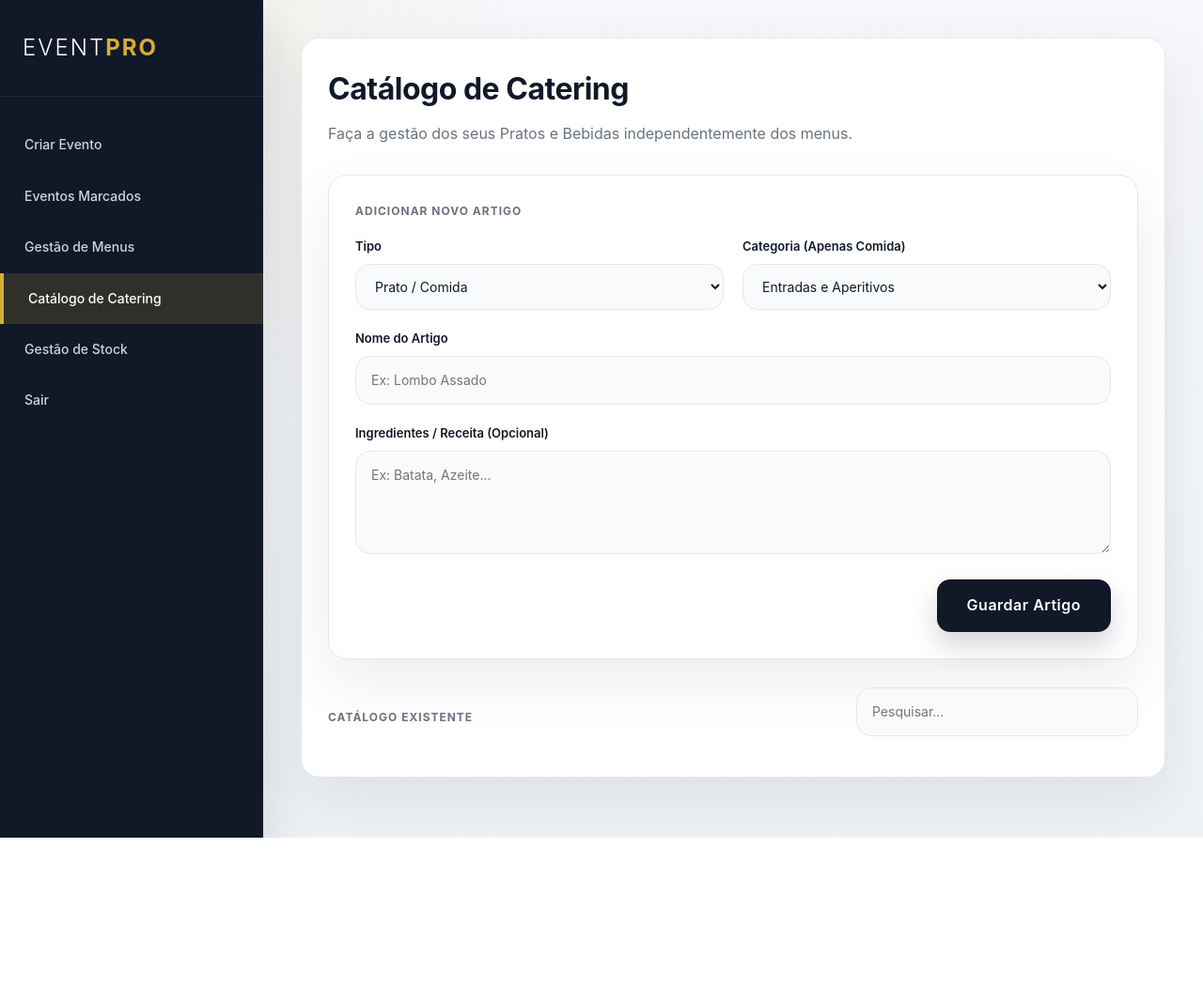
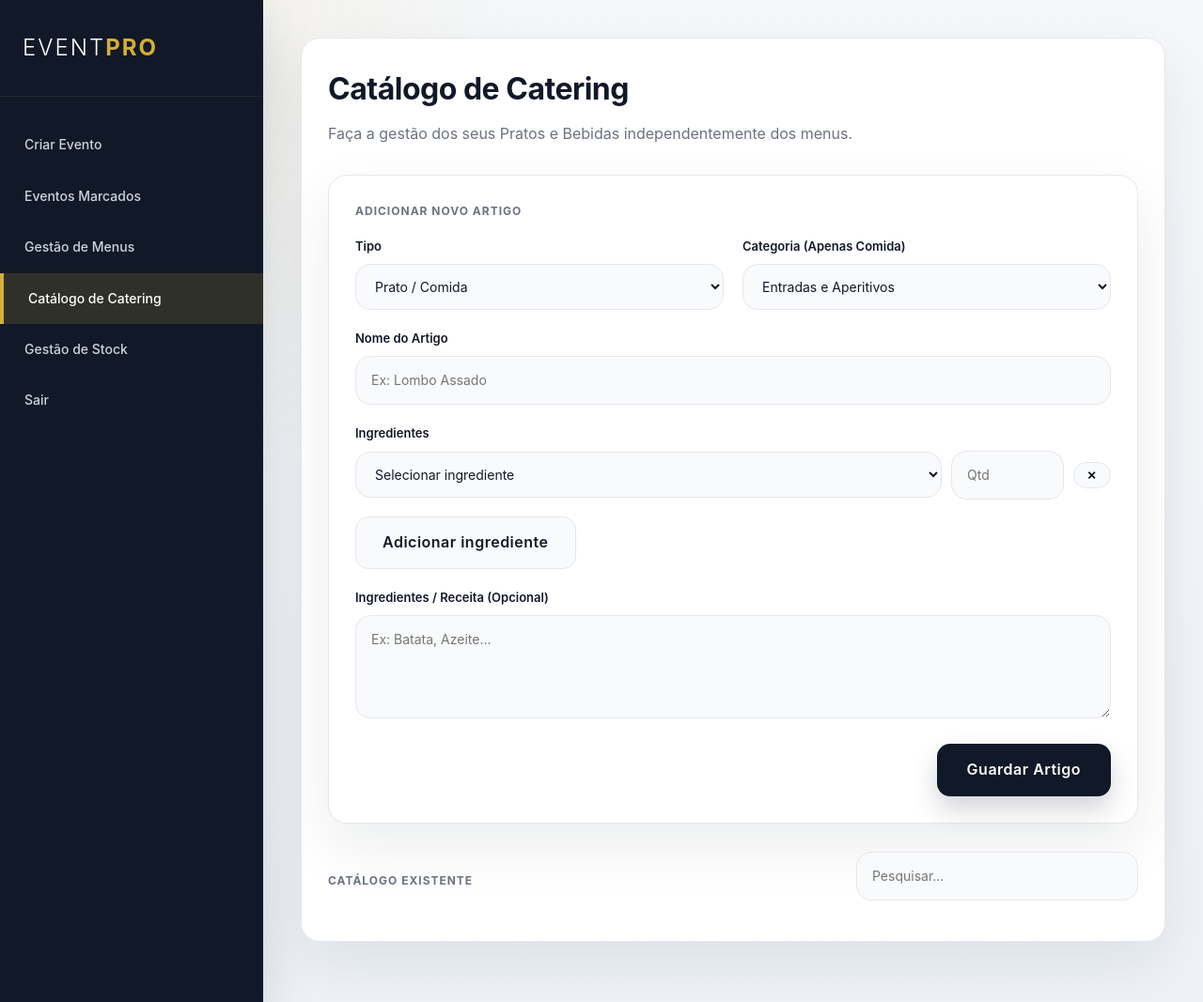
Before and after one commit to irisbiague/projeto_bd_, a Flask app: page /manage-dishes in a window 1280 px wide. Shown: the whole page at 94% size. Before the commit the page ends 892 px from the top, so only its background shows below. Run offline with Flask 3, Linux system fonts and the light colour scheme; the visitor is signed in with stand-in values (Sample User, id 1); data that the repository does not hold is empty.

Commit message:
correção da criação de pratos e bebidas
Ja se pode colocar os ingredientes no template, mas os ingredientes ainda não estão a ficar associados ao prato na BD

```diff
--- a/front-eventos/app.py
+++ b/front-eventos/app.py
@@ -8,7 +8,7 @@ from db.database import SQL_SERVER_CONFIG, set_db_config, get_db, fetch_all, clo
 from db.eventos import get_events, get_event_by_id, get_tipos_evento, get_servicos, get_empregados, save_evento, delete_evento as db_delete_evento, get_event_inventory
 from db.menus import (
     get_menus, get_menu_by_id, save_menu, delete_menu as db_delete_menu, categorias_catering,
-    get_todos_pratos, get_todas_bebidas, save_prato, save_bebida, delete_prato as db_delete_prato, delete_bebida as db_delete_bebida,
+    get_todos_pratos, get_todas_bebidas, get_ingredientes, save_prato, save_bebida, delete_prato as db_delete_prato, delete_bebida as db_delete_bebida,
     map_categoria_bd
 )
 from db.stock import get_stock_items, get_stock_item, save_stock_item, add_lote_item, stock_lotes
@@ -284,7 +284,7 @@ def manage_menus():
 @app.route('/manage-dishes', methods=['GET', 'POST'])
 def manage_dishes():
     message = None
-    form = {'id': '', 'tipo': 'prato', 'categoria': 'entradas', 'nome': '', 'receita': ''}
+    form = {'id': '', 'tipo': 'prato', 'categoria': 'entradas', 'nome': '', 'receita': '', 'ingredientes': []}
 
     if request.method == 'POST':
         form['id'] = request.form.get('id', '').strip()
@@ -293,14 +293,27 @@ def manage_dishes():
         form['nome'] = request.form.get('nome', '').strip()
         form['receita'] = request.form.get('receita', '').strip()
 
+        ingredient_ids = request.form.getlist('ingrediente_id')
+        ingredient_quantities = request.form.getlist('ingrediente_quantidade')
+        ingredientes = []
+        max_rows = max(len(ingredient_ids), len(ingredient_quantities))
+        for idx in range(max_rows):
+            ing_id = ingredient_ids[idx].strip() if idx < len(ingredient_ids) else ''
+            qty = ingredient_quantities[idx].strip() if idx < len(ingredient_quantities) else ''
+            if not ing_id or not qty:
+                continue
+            ingredientes.append({'id': ing_id, 'quantidade': qty})
+
+        form['ingredientes'] = ingredientes
+
         if not form['nome']:
             message = 'Por favor, indique um nome para o prato ou bebida.'
         else:
             db = get_db()
             if form['tipo'] == 'bebida':
-                save_bebida(db, form['id'], form['nome'], form['receita'])
+                save_bebida(db, form['id'], form['nome'], form['receita'], ingredientes)
             else:
-                save_prato(db, form['id'], form['nome'], form['receita'], form['categoria'])
+                save_prato(db, form['id'], form['nome'], form['receita'], form['categoria'], ingredientes)
             return redirect(url_for('manage_dishes', success=1))
 
     if request.args.get('success'):
@@ -308,6 +321,7 @@ def manage_dishes():
 
     pratos = get_todos_pratos()
     bebidas = get_todas_bebidas()
+    ingredients = get_ingredientes()
 
     pratos_por_categoria = {}
     for p in pratos:
@@ -321,7 +335,8 @@ def manage_dishes():
         form=form,
         categorias_catering=categorias_catering,
         pratos_por_categoria=pratos_por_categoria,
-        bebidas=bebidas
+        bebidas=bebidas,
+        ingredients=ingredients
     )
 
 
--- a/front-eventos/db/menus.py
+++ b/front-eventos/db/menus.py
@@ -136,19 +136,102 @@ def get_todas_bebidas():
     ''')
     return fetch_all(cursor)
 
-def save_prato(db, prato_id, nome, receita, categoria):
+
+def get_ingredientes():
+    db = get_db()
+    cursor = db.execute('''
+        SELECT id_ingrediente, nome, unidade
+        FROM DDL.Ingrediente
+        WHERE isdeleted = 0
+        ORDER BY nome
+    ''')
+    return fetch_all(cursor)
+
+
+def _normalize_ingredientes(ingredientes):
+    normalized = {}
+    if isinstance(ingredientes, str):
+        values = [value.strip() for value in ingredientes.split(',') if value.strip()]
+        for value in values:
+            if not value.isdigit():
+                continue
+            ingrediente_id = int(value)
+            normalized[ingrediente_id] = normalized.get(ingrediente_id, 0) + 1
+
+    elif isinstance(ingredientes, list):
+        for item in ingredientes:
+            if not item:
+                continue
+
+            if isinstance(item, dict):
+                raw_id = item.get('id') or item.get('id_ingrediente') or item.get('ingrediente_id')
+                raw_qty = item.get('quantidade') or item.get('quantidade_necessaria')
+            elif isinstance(item, (list, tuple)) and len(item) >= 2:
+                raw_id, raw_qty = item[0], item[1]
+            else:
+                continue
+
+            if raw_id is None or raw_qty is None:
+                continue
+
+            ingrediente_id = str(raw_id).strip()
+            quantidade = str(raw_qty).strip()
+            if not ingrediente_id.isdigit() or not quantidade.isdigit():
+                continue
+
+            ingrediente_id = int(ingrediente_id)
+            quantidade = int(quantidade)
+            if quantidade <= 0:
+                continue
+
+            normalized[ingrediente_id] = normalized.get(ingrediente_id, 0) + quantidade
+
+    return [{'id': ingrediente_id, 'quantidade': quantidade} for ingrediente_id, quantidade in normalized.items()]
+
+
+def save_prato(db, prato_id, nome, receita, categoria, ingredientes=None):
     tp_id = get_or_create_tipo_prato(db, categoria)
     if prato_id and prato_id.isdigit():
         db.execute('UPDATE DDL.Prato SET nome = ?, receita = ?, id_tipo_prato = ? WHERE id_prato = ?', (nome, receita, tp_id, int(prato_id)))
+        prato_id = int(prato_id)
     else:
         db.execute('INSERT INTO DDL.Prato (id_tipo_prato, nome, receita) VALUES (?, ?, ?)', (tp_id, nome, receita))
+        db.commit()
+        cursor = db.execute('SELECT @@IDENTITY AS id')
+        prato_id = fetch_one(cursor)['id']
+
+    if ingredientes is not None:
+        db.execute('UPDATE DDL.Constituicao_Prato SET isdeleted = 1 WHERE id_prato = ?', (prato_id,))
+        normalized_ingredientes = _normalize_ingredientes(ingredientes)
+        for item in normalized_ingredientes:
+            db.execute(
+                'INSERT INTO DDL.Constituicao_Prato (id_prato, id_ingrediente, quantidade) VALUES (?, ?, ?)',
+                (prato_id, item['id'], item['quantidade'])
+            )
+
     db.commit()
 
-def save_bebida(db, bebida_id, nome, receita):
+
+def save_bebida(db, bebida_id, nome, receita, ingredientes=None):
     if bebida_id and bebida_id.isdigit():
         db.execute('UPDATE DDL.Bebida SET nome = ?, receita = ? WHERE id_bebida = ?', (nome, receita, int(bebida_id)))
+        bebida_id = int(bebida_id)
     else:
         db.execute('INSERT INTO DDL.Bebida (nome, receita) VALUES (?, ?)', (nome, receita))
+        db.commit()
+        cursor = db.execute('SELECT @@IDENTITY AS id')
+        bebida_id = fetch_one(cursor)['id']
+
+    if ingredientes is not None:
+        db.execute('UPDATE DDL.Constituicao_Bebida SET isdeleted = 1 WHERE id_bebida = ?', (bebida_id,))
+        for item in ingredientes:
+            if not item.get('id') or not item.get('quantidade'):
+                continue
+            db.execute(
+                'INSERT INTO DDL.Constituicao_Bebida (id_bebida, id_ingrediente, quantidade) VALUES (?, ?, ?)',
+                (bebida_id, int(item['id']), int(item['quantidade']))
+            )
+
     db.commit()
 
 def delete_prato(db, prato_id):
--- a/front-eventos/templates/manage_dishes.html
+++ b/front-eventos/templates/manage_dishes.html
@@ -33,6 +33,37 @@
           <div style="grid-column: 1 / -1;">
             <label class="input-label">Nome do Artigo</label>
             <input class="input-field" name="nome" type="text" placeholder="Ex: Lombo Assado" value="{{ form.nome|default('') }}" />
+          </div>
+          <div style="grid-column: 1 / -1;">
+            <label class="input-label">Ingredientes</label>
+            <div id="ingredientsContainer">
+              {% if form.ingredientes %}
+                {% for ing in form.ingredientes %}
+                  <div class="ingredient-row" style="display:grid;grid-template-columns:1fr 120px 40px;gap:10px;margin-bottom:10px;align-items:center;">
+                    <select class="input-field" name="ingrediente_id">
+                      <option value="">Selecionar ingrediente</option>
+                      {% for ingredient in ingredients %}
+                        <option value="{{ ingredient.id_ingrediente }}" {% if ing.id == ingredient.id_ingrediente|string %}selected{% endif %}>{{ ingredient.nome }}{% if ingredient.unidade %} ({{ ingredient.unidade }}){% endif %}</option>
+                      {% endfor %}
+                    </select>
+                    <input class="input-field" type="number" min="1" name="ingrediente_quantidade" placeholder="Qtd" value="{{ ing.quantidade|default('') }}" />
+                    <button type="button" onclick="removeIngredientRow(this)" class="button-secondary" style="padding:0 10px;">×</button>
+                  </div>
+                {% endfor %}
+              {% else %}
+                <div class="ingredient-row" style="display:grid;grid-template-columns:1fr 120px 40px;gap:10px;margin-bottom:10px;align-items:center;">
+                  <select class="input-field" name="ingrediente_id">
+                    <option value="">Selecionar ingrediente</option>
+                    {% for ingredient in ingredients %}
+                      <option value="{{ ingredient.id_ingrediente }}">{{ ingredient.nome }}{% if ingredient.unidade %} ({{ ingredient.unidade }}){% endif %}</option>
+                    {% endfor %}
+                  </select>
+                  <input class="input-field" type="number" min="1" name="ingrediente_quantidade" placeholder="Qtd" />
+                  <button type="button" onclick="removeIngredientRow(this)" class="button-secondary" style="padding:0 10px;">×</button>
+                </div>
+              {% endif %}
+            </div>
+            <button type="button" class="button-secondary" onclick="addIngredientRow()" style="margin-top:8px;">Adicionar ingrediente</button>
           </div>
           <div style="grid-column: 1 / -1;">
             <label class="input-label">Ingredientes / Receita (Opcional)</label>
@@ -105,6 +136,8 @@
   </div>
 
   <script>
+    const ingredientOptions = {{ ingredients|tojson|safe }};
+
     function toggleCategoria() {
       var tipo = document.getElementById("tipoSelect").value;
       var catContainer = document.getElementById("categoriaContainer");
@@ -129,5 +162,62 @@
         }
       });
     }
+
+    function createIngredientRow(selectedId, quantity) {
+      var container = document.createElement('div');
+      container.className = 'ingredient-row';
+      container.style.cssText = 'display:grid;grid-template-columns:1fr 120px 40px;gap:10px;margin-bottom:10px;align-items:center;';
+
+      var select = document.createElement('select');
+      select.className = 'input-field';
+      select.name = 'ingrediente_id';
+      var defaultOption = document.createElement('option');
+      defaultOption.value = '';
+      defaultOption.textContent = 'Selecionar ingrediente';
+      select.appendChild(defaultOption);
+      ingredientOptions.forEach(function(item) {
+        var option = document.createElement('option');
+        option.value = item.id_ingrediente;
+        option.textContent = item.nome + (item.unidade ? ' (' + item.unidade + ')' : '');
+        if (selectedId && selectedId === String(item.id_ingrediente)) {
+          option.selected = true;
+        }
+        select.appendChild(option);
+      });
+
+      var input = document.createElement('input');
+      input.className = 'input-field';
+      input.type = 'number';
+      input.min = '1';
+      input.name = 'ingrediente_quantidade';
+      input.placeholder = 'Qtd';
+      if (quantity) {
+        input.value = quantity;
+      }
+
+      var button = document.createElement('button');
+      button.type = 'button';
+      button.className = 'button-secondary';
+      button.style.padding = '0 10px';
+      button.textContent = '×';
+      button.onclick = function() { removeIngredientRow(button); };
+
+      container.appendChild(select);
+      container.appendChild(input);
+      container.appendChild(button);
+      return container;
+    }
+
+    function addIngredientRow() {
+      var container = document.getElementById('ingredientsContainer');
+      container.appendChild(createIngredientRow('', ''));
+    }
+
+    function removeIngredientRow(button) {
+      var row = button.closest('.ingredient-row');
+      if (row) {
+        row.remove();
+      }
+    }
   </script>
 {% endblock %}
```
